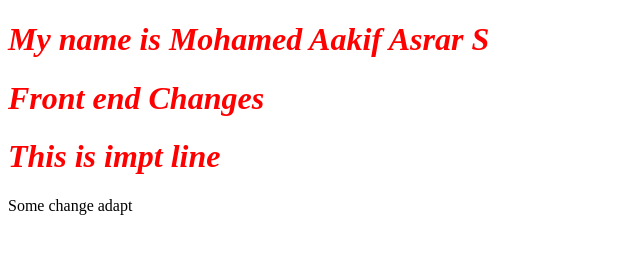
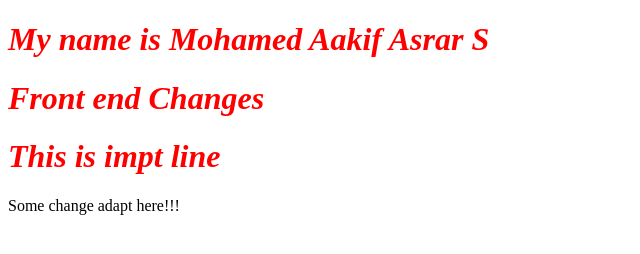
Before and after one commit to MOHAMEDAAKIFASRAR/samplerepo, a plain HTML site: page index.html in a window 1280 px wide. Shown: the full height of the page, 0-640 px from the left. Drawn offline with Linux system fonts and the light colour scheme.

Commit message:
Update index.html

```diff
--- a/index.html
+++ b/index.html
@@ -10,6 +10,6 @@
     <h1>My name is Mohamed Aakif Asrar S</h1>
     <h1>Front end Changes</h1>
     <h1>This is impt line</h1>
-    Some change adapt
+    Some change adapt here!!!
 </body>
 </html>
```
